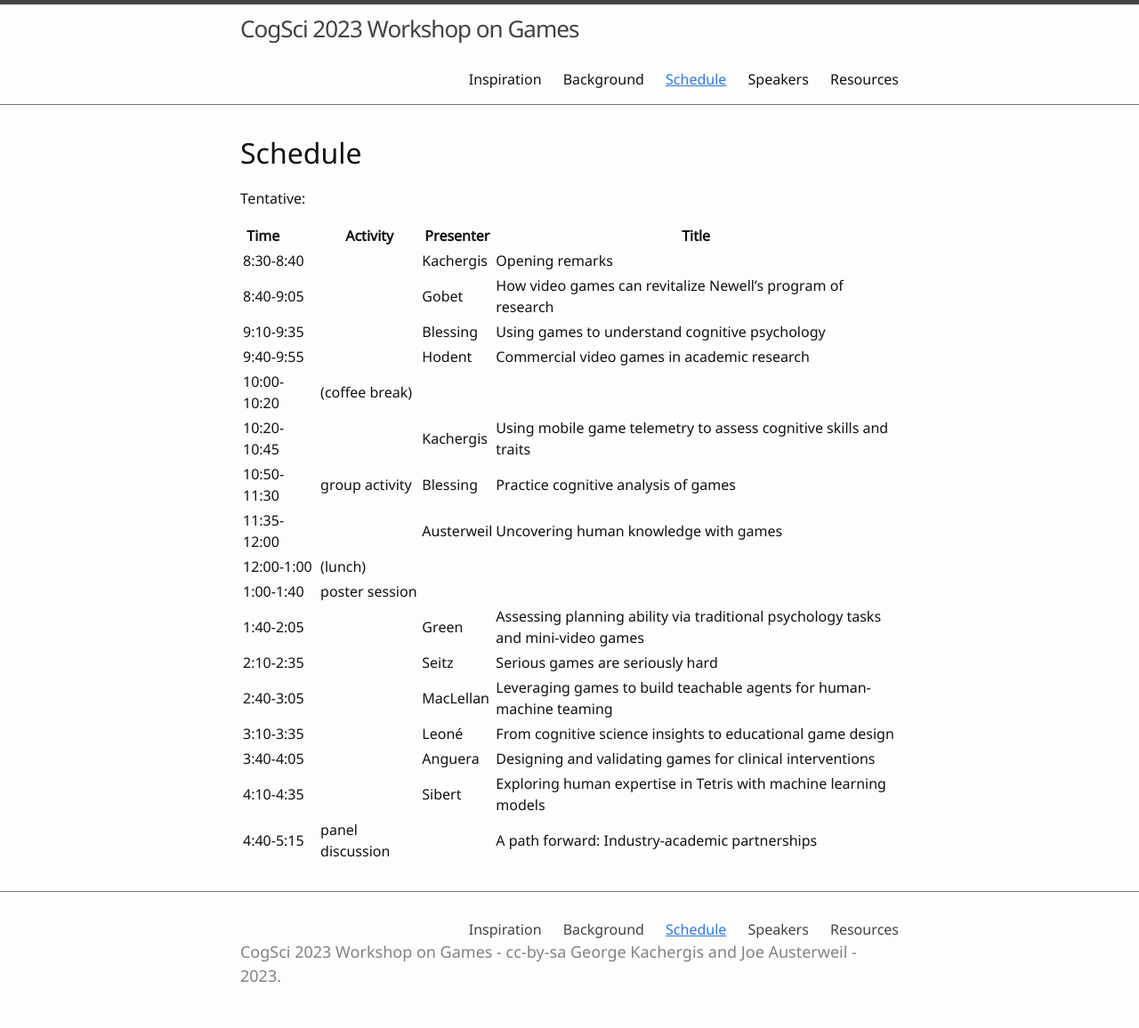
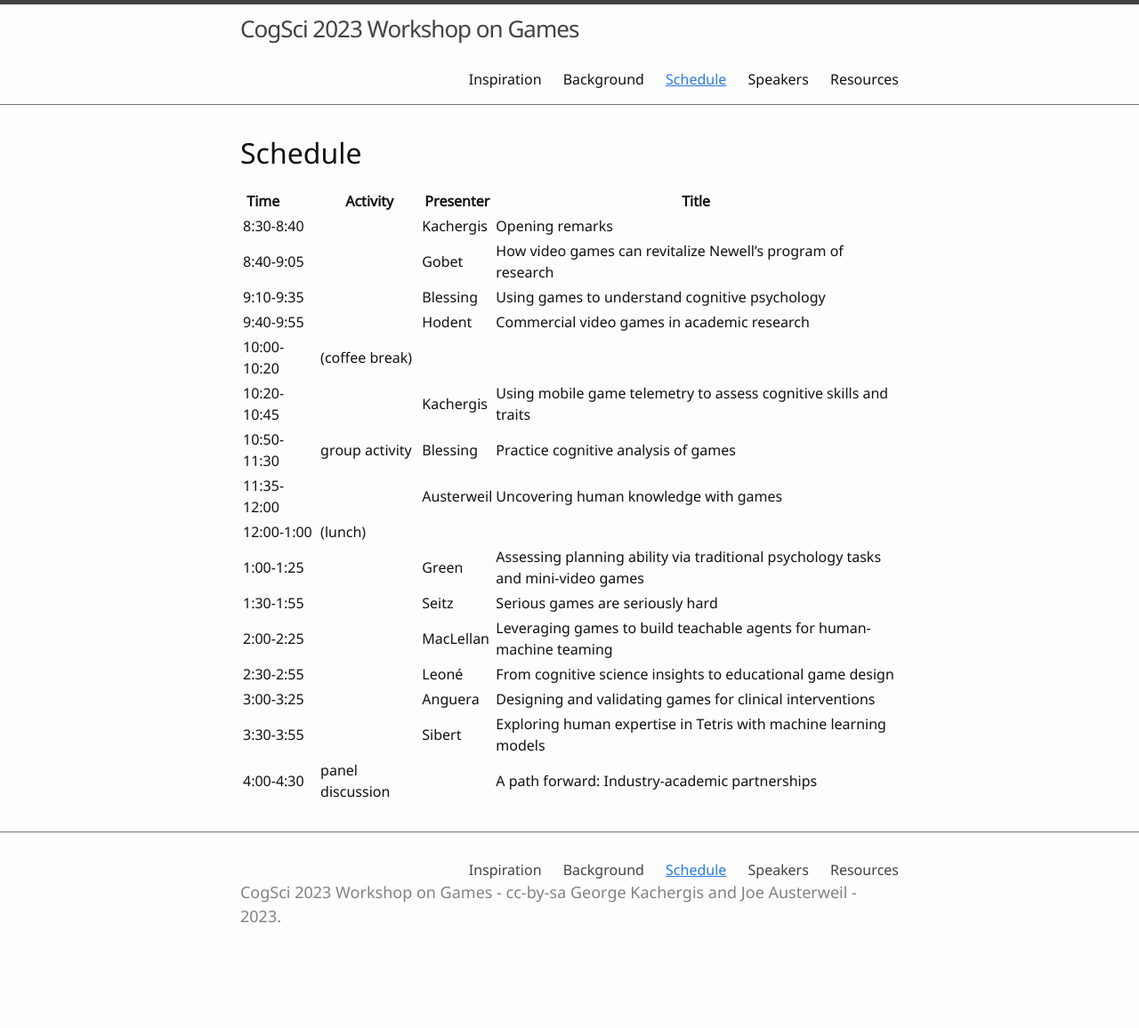
Before and after one commit to kachergis/games4understanding, a Jekyll site: the page built from 2-schedule.md, in a window 1280 px wide. Shown: the whole page at 89% size. Built offline with Jekyll 4.4.1, drawn with Linux system fonts in a browser that asks for light colours; after the commit the page ends 1089 px from its top, so only the background shows below that.

Commit message:
update schedule
(workshops are ending at 4:30)

```diff
--- a/2-schedule.md
+++ b/2-schedule.md
@@ -4,8 +4,6 @@ nav: true
 ---
 
 # Schedule
-
-Tentative:
 
 
 
@@ -20,11 +18,10 @@ Tentative:
 | 10:50-11:30  | group activity   | Blessing   | Practice cognitive analysis of games                        |
 | 11:35-12:00  |                  | Austerweil | Uncovering human knowledge with games                       |
 | 12:00-1:00   | (lunch)          |            |                                                             |
-| 1:00-1:40    | poster session   |            |                                                             |
-| 1:40-2:05    |                  | Green      | Assessing planning ability via traditional psychology tasks and mini-video games |
-| 2:10-2:35    |                  | Seitz      | Serious games are seriously hard                            |
-| 2:40-3:05    |                  | MacLellan  | Leveraging games to build teachable agents for human-machine teaming |
-| 3:10-3:35    |                  | Leoné      | From cognitive science insights to educational game design  |
-| 3:40-4:05    |                  | Anguera    | Designing and validating games for clinical interventions    |
-| 4:10-4:35    |                  | Sibert     | Exploring human expertise in Tetris with machine learning models |
-| 4:40-5:15    | panel discussion |            | A path forward: Industry-academic partnerships |
+| 1:00-1:25    |                  | Green      | Assessing planning ability via traditional psychology tasks and mini-video games |
+| 1:30-1:55    |                  | Seitz      | Serious games are seriously hard                            |
+| 2:00-2:25    |                  | MacLellan  | Leveraging games to build teachable agents for human-machine teaming |
+| 2:30-2:55    |                  | Leoné      | From cognitive science insights to educational game design  |
+| 3:00-3:25    |                  | Anguera    | Designing and validating games for clinical interventions    |
+| 3:30-3:55    |                  | Sibert     | Exploring human expertise in Tetris with machine learning models |
+| 4:00-4:30    | panel discussion |            | A path forward: Industry-academic partnerships |
```
